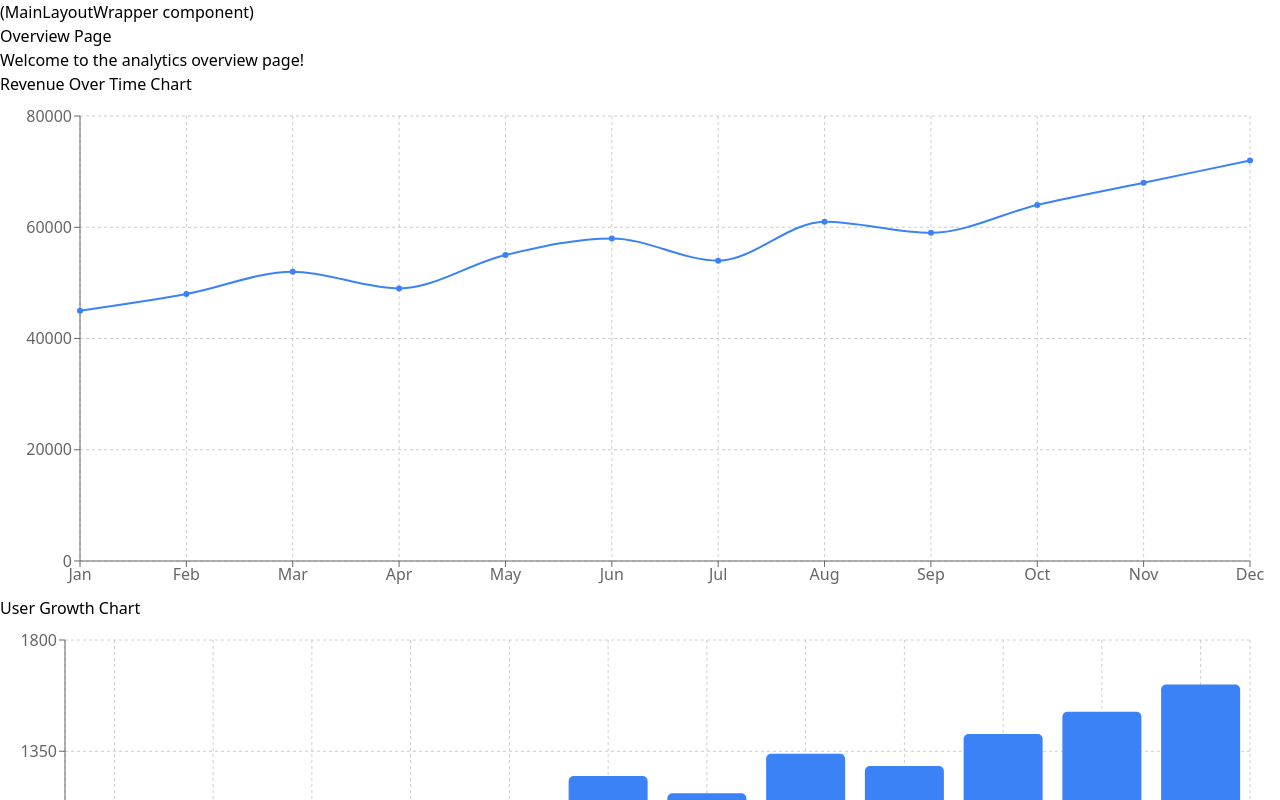
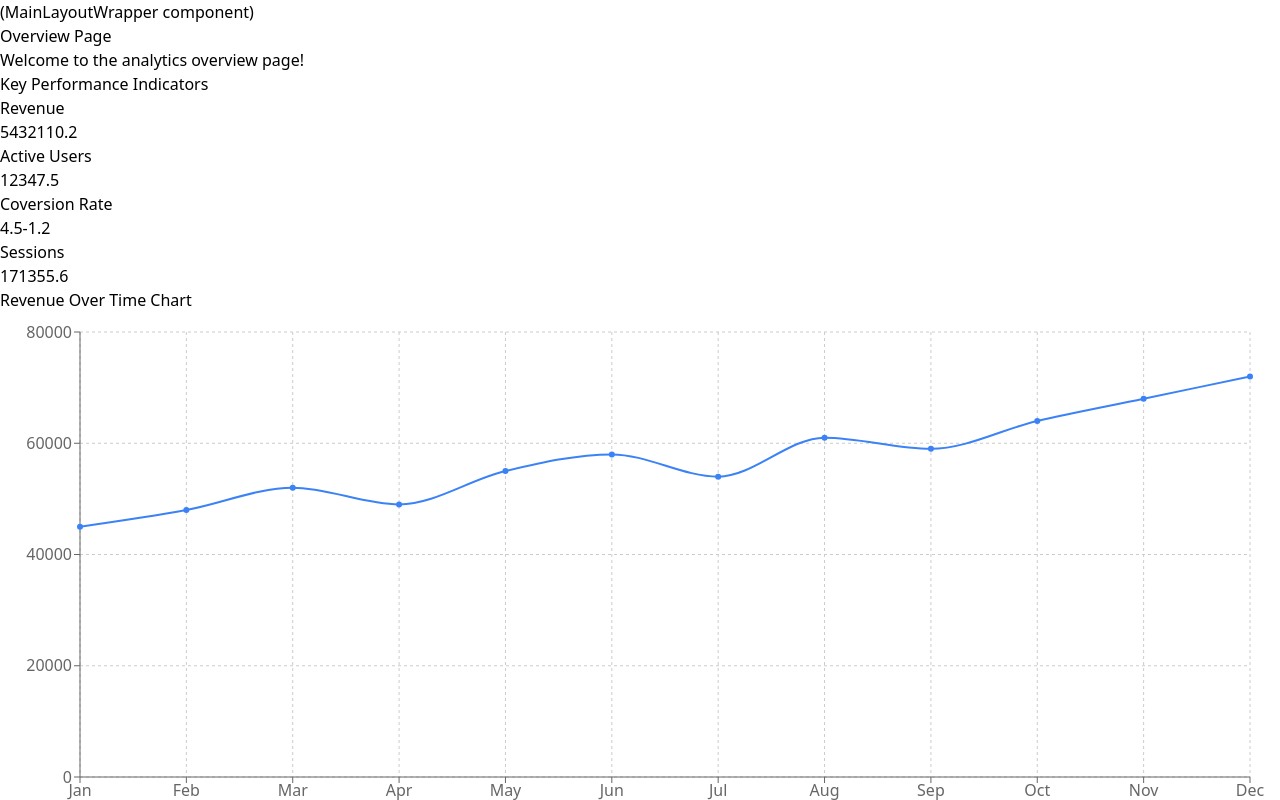
Before and after one commit to agviray/saas-analytics-dashboard, a Next.js app: page / in a window 1280 px wide. Shown: the top 800 px of the page. Built offline with nearby package versions, Linux system fonts and the light colour scheme.

Commit message:
render KpiCards using kpiData

```diff
--- a/app/page.js
+++ b/app/page.js
@@ -1,5 +1,6 @@
 import RevenueOverTimeChart from '@/components/charts/RevenueOverTimeChart';
 import UserGrowthChart from '@/components/charts/UserGrowthChart';
+import KpiCard from '@/components/ui/KpiCard';
 
 // Temporary KPI data for demonstration purposes
 const kpiData = [
@@ -136,6 +137,12 @@ const OverviewPage = () => {
         <h2>Overview Page</h2>
         <p>Welcome to the analytics overview page!</p>
         <div>
+          <h3>Key Performance Indicators</h3>
+          {kpiData.map(({ label, value, change }) => (
+            <KpiCard key={label} label={label} value={value} change={change} />
+          ))}
+        </div>
+        <div>
           <RevenueOverTimeChart data={revenueOverTimeData} />
         </div>
         <div>
```
